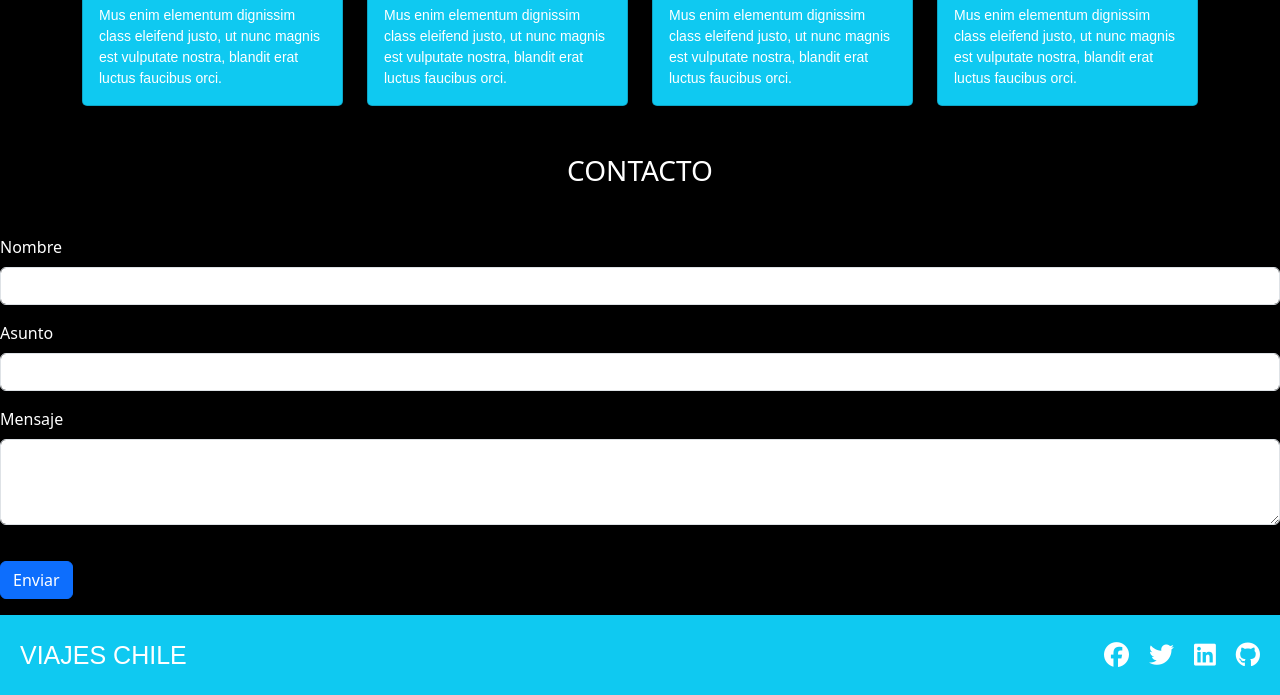
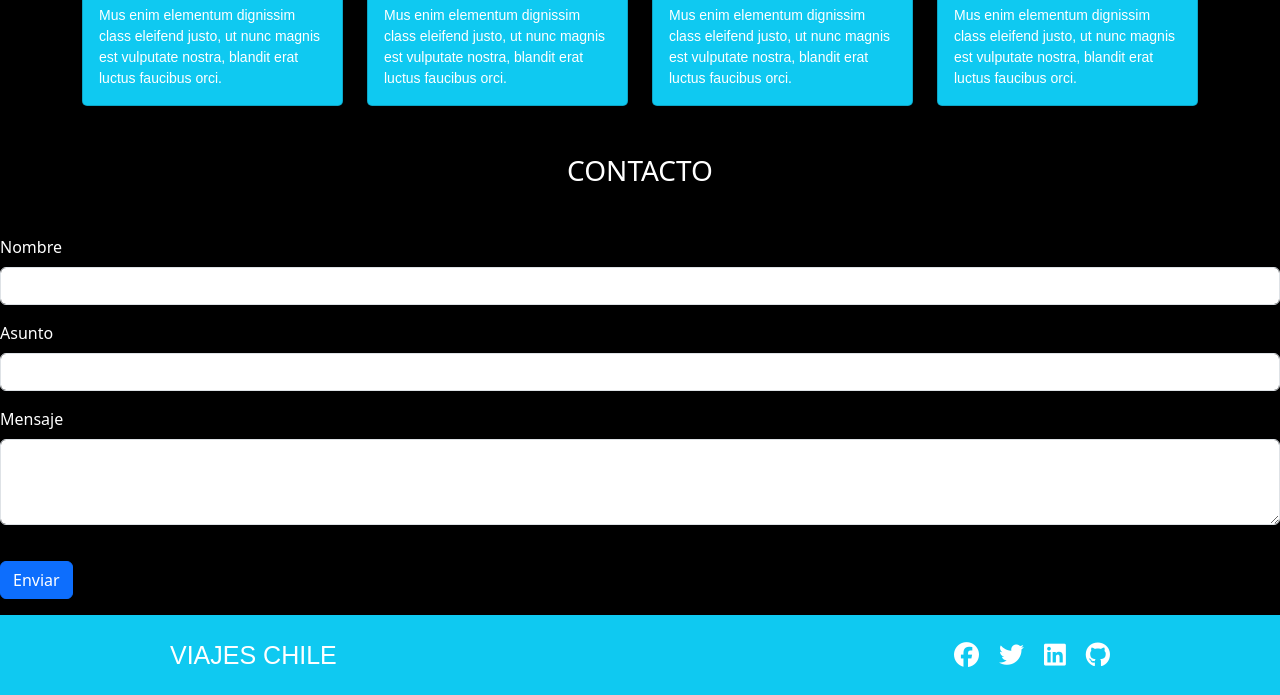
Before and after one commit to octaviocastillom/Viajes-Chile, a plain HTML site: page index.html in a window 1280 px wide. Shown: the part 1941-2636 px from the top of the page. Drawn offline with nearby package versions, Linux system fonts and the light colour scheme; a web font is replaced by a local one.

Commit message:
arregle margenes del footer

```diff
--- a/assets/css/style.css
+++ b/assets/css/style.css
@@ -126,7 +126,6 @@ button[type="submit"] {
 
 
 
-/* Estilo para el footer */
 footer {
     background-color: rgb(15, 201, 241);
     height: 80px;
@@ -141,17 +140,20 @@ footer {
 .viajes-chile {
     font-size: 25px;
     color: white;
+    margin-left: 150px;
 }
 
 /* Estilo para los iconos sociales */
 .social-icons {
     display: flex;
+    margin-right: 150px;
 }
 
 .social-icons a {
     color: white;
     font-size: 25px;
     margin-left: 20px;
+
 }
 
 /* Media query para dispositivos móviles */
```
